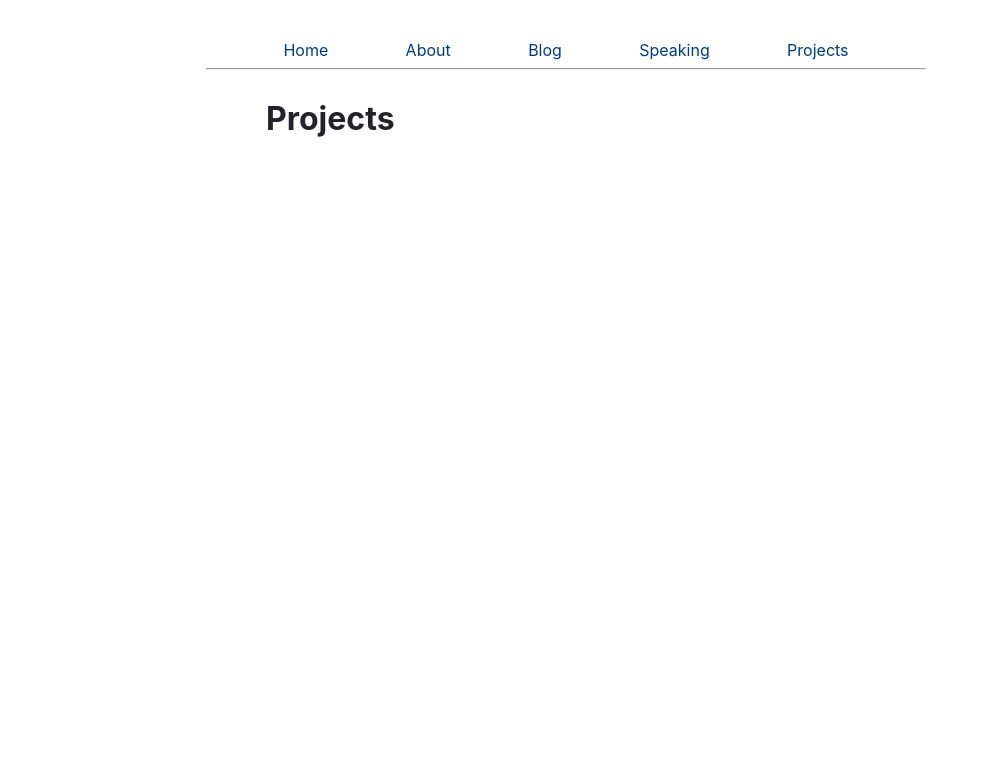
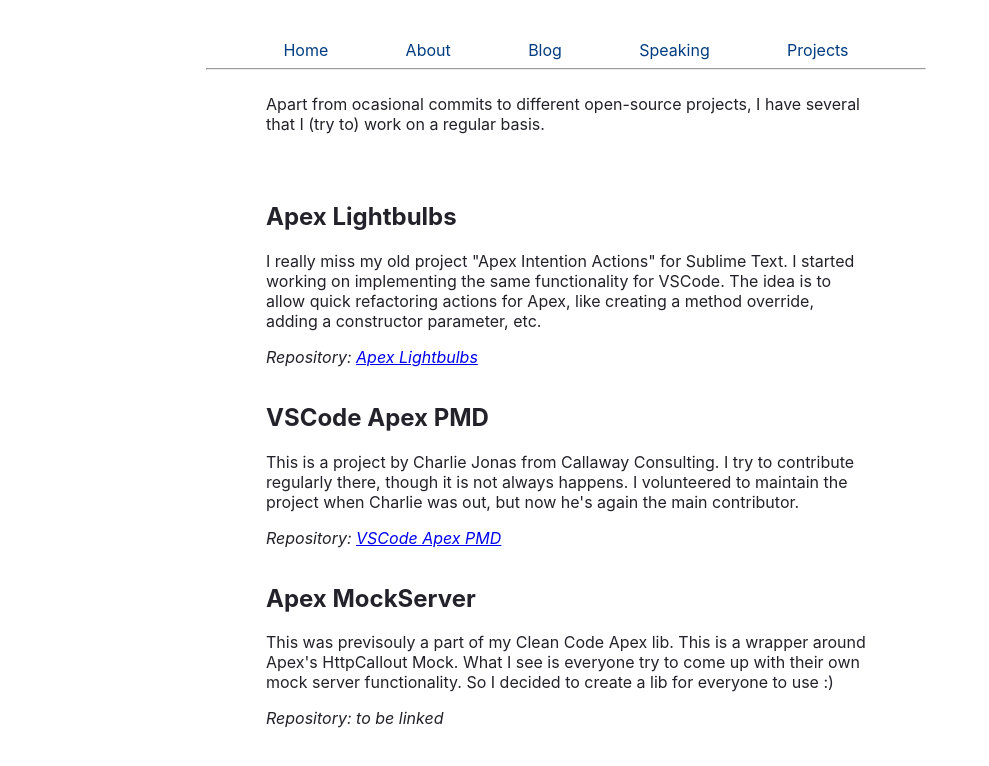
Before and after one commit to nchursin/nchursin.github.io, a Gatsby site: page /projects in a window 1280 px wide. Shown: the full height of the page, 74-1063 px from the left. Built offline with nearby package versions, Linux system fonts and the light colour scheme; Gatsby itself is replaced by a stand-in of ours.

Commit message:
projects

```diff
--- a/src/pages/projects.js
+++ b/src/pages/projects.js
@@ -1,15 +1,68 @@
 import * as React from "react"
 
 import { Layout } from '../templates'
+import commonStyles from '../styles'
+
+const projects = [
+  {
+    title: 'Apex Lightbulbs',
+    description: `
+      I really miss my old project "Apex Intention Actions" for Sublime Text.
+      I started working on implementing the same functionality for VSCode.
+      The idea is to allow quick refactoring actions for Apex, like creating
+      a method override, adding a constructor parameter, etc.
+    `,
+    url: 'https://github.com/nchursin/apex-lightbulbs',
+  },
+  {
+    title: 'VSCode Apex PMD',
+    description: `
+      This is a project by Charlie Jonas from Callaway Consulting. I try to contribute
+      regularly there, though it is not always happens. I volunteered to maintain the
+      project when Charlie was out, but now he's again the main contributor.
+    `,
+    url: 'https://github.com/ChuckJonas/vscode-apex-pmd',
+  },
+  {
+    title: 'Apex MockServer',
+    description: `
+      This was previsouly a part of my Clean Code Apex lib. This is a wrapper around
+      Apex's HttpCallout Mock. What I see is everyone try to come up with their own
+      mock server functionality. So I decided to create a lib for everyone to use :)
+    `,
+    url: null,
+  },
+]
+
+const projectComponent = (projectData) => (
+  <div>
+    <h2>{projectData.title}</h2>
+    <p>{projectData.description}</p>
+    <p><i>Repository: {
+      projectData.url
+      ?
+        <a href={projectData.url} target="_blank">{projectData.title}</a>
+      :
+        'to be linked'
+    }</i></p>
+  </div>
+)
 
 // markup
 export default () => {
   return (
     <Layout>
       <title>Projects</title>
-      <h1>
-        Projects
-      </h1>
+      <div style={{
+        ...commonStyles.flex.column
+      }}>
+        <p>
+          Apart from ocasional commits to different open-source projects, I have
+          several that I (try to) work on a regular basis.
+        </p>
+        <p/>
+        {projects.map(projectComponent)}
+      </div>
     </Layout>
   )
 }
```
